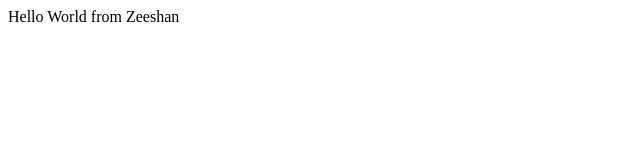
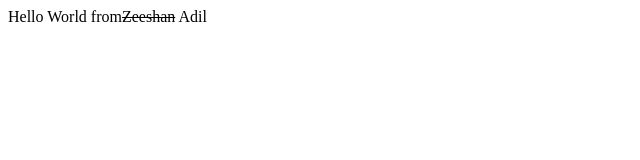
Before and after one commit to sumaira-alam/bootcamp2020, a plain HTML site: page index.html in a window 1280 px wide. Shown: the full height of the page, 0-640 px from the left. Drawn offline with Linux system fonts and the light colour scheme.

Commit message:
new added index html
new change

```diff
--- a/index.html
+++ b/index.html
@@ -5,7 +5,7 @@
 </head>
 <body>
     <div>
-        Hello World from Zeeshan
+        Hello World from<s>Zeeshan</s> Adil
 
     </div>
 </body>
```
